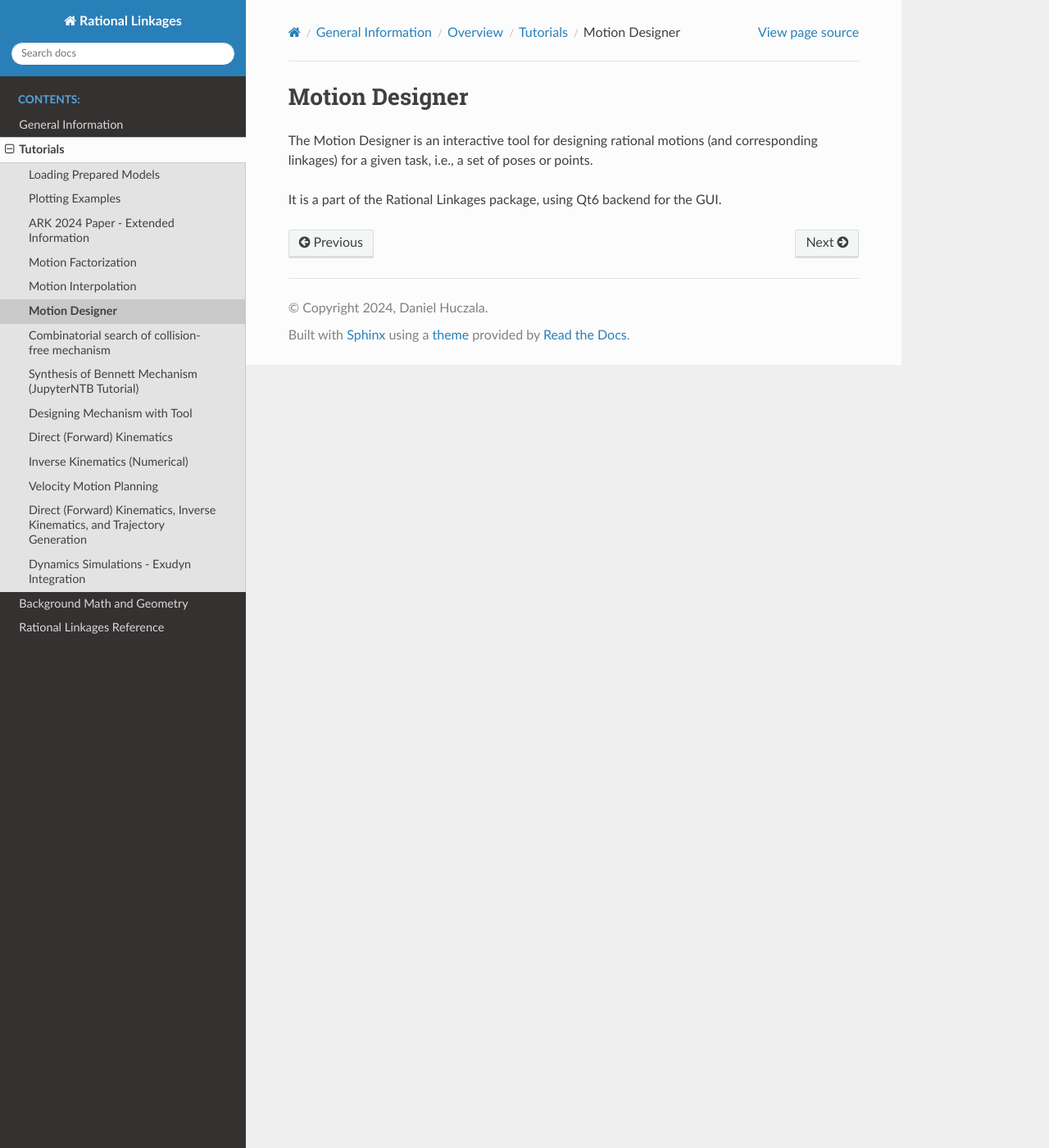
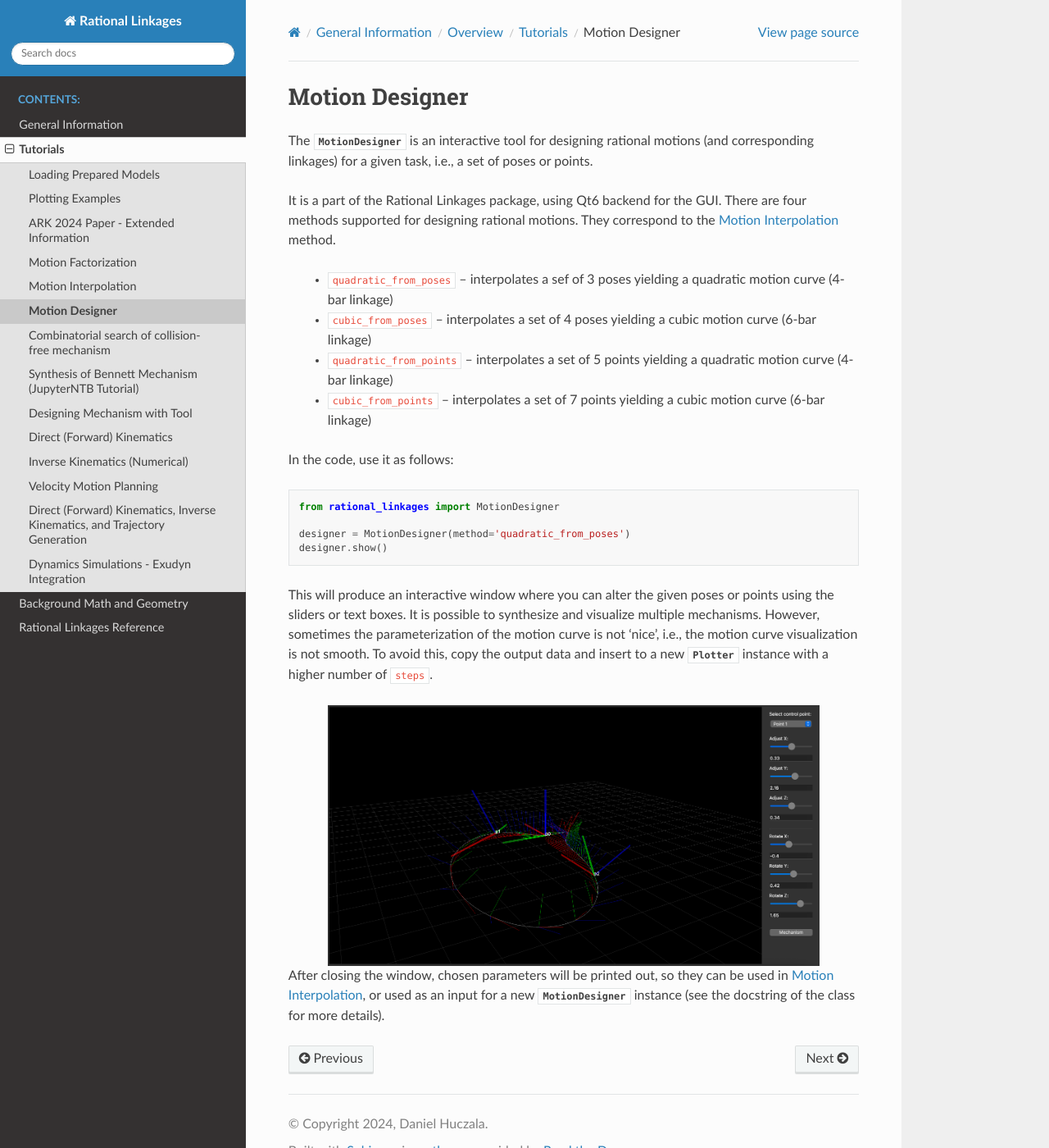
Before and after one commit to hucik14/rational-linkages, a Sphinx documentation site: the page built from docs/source/tutorials/motion_designer.rst, in a window 1280 px wide and 1400 px high. Shown: the whole window at 82% size. Built offline with Sphinx 7.4.7 and the Read the Docs theme 3.1.0, drawn with Linux system fonts in a browser that asks for light colours.

Commit message:
motion designer added to docs
Changelog: added

```diff
--- a/docs/source/tutorials/motion_designer.rst
+++ b/docs/source/tutorials/motion_designer.rst
@@ -1,7 +1,42 @@
 Motion Designer
 ===============
 
-The Motion Designer is an interactive tool for designing rational motions (and
+The :class:`.MotionDesigner` is an interactive tool for designing rational motions (and
 corresponding linkages) for a given task, i.e., a set of poses or points.
 
-It is a part of the Rational Linkages package, using Qt6 backend for the GUI.
+It is a part of the Rational Linkages package, using Qt6 backend for the GUI. There are four methods
+supported for designing rational motions. They correspond to the :ref:`interpolation_examples` method.
+
+    - ``quadratic_from_poses`` -- interpolates a sef of 3 poses yielding a quadratic motion curve (4-bar linkage)
+    - ``cubic_from_poses`` -- interpolates a set of 4 poses yielding a cubic motion curve (6-bar linkage)
+    - ``quadratic_from_points`` -- interpolates a set of 5 points yielding a quadratic motion curve (4-bar linkage)
+    - ``cubic_from_points`` -- interpolates a set of 7 points yielding a cubic motion curve (6-bar linkage)
+
+In the code, use it as follows:
+
+.. testcode:: [motion_designer_example]
+
+    from rational_linkages import MotionDesigner
+
+    designer = MotionDesigner(method='quadratic_from_poses')
+    designer.show()
+
+.. testcleanup:: [motion_designer_example]
+
+    del designer
+    del MotionDesigner
+
+
+This will produce an interactive window where you can alter the given poses or points using the sliders
+or text boxes. It is possible to synthesize and visualize multiple mechanisms. However, sometimes the
+parameterization of the motion curve is not 'nice', i.e., the motion curve visualization is not smooth.
+To avoid this, copy the output data and insert to a new :class:`.Plotter` instance with a higher number
+of ``steps``.
+
+.. figure:: figures/motion_designer.png
+    :width: 600px
+    :align: center
+
+After closing the window, chosen parameters will be printed out, so they can be used in
+:ref:`interpolation_examples`, or used as an input for a new :class:`.MotionDesigner` instance (see the
+docstring of the class for more details).
```
Also changed, not shown: docs/source/tutorials/figures/motion_designer.png (added).
